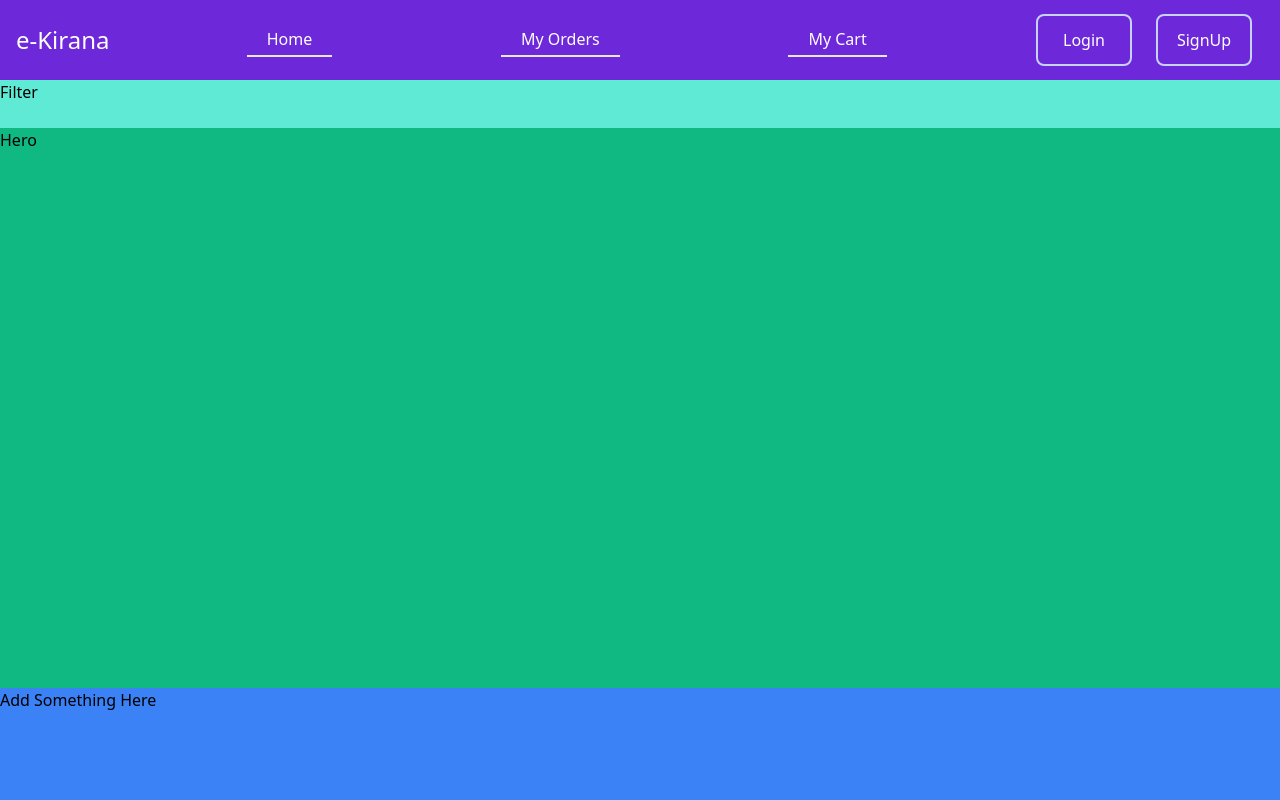
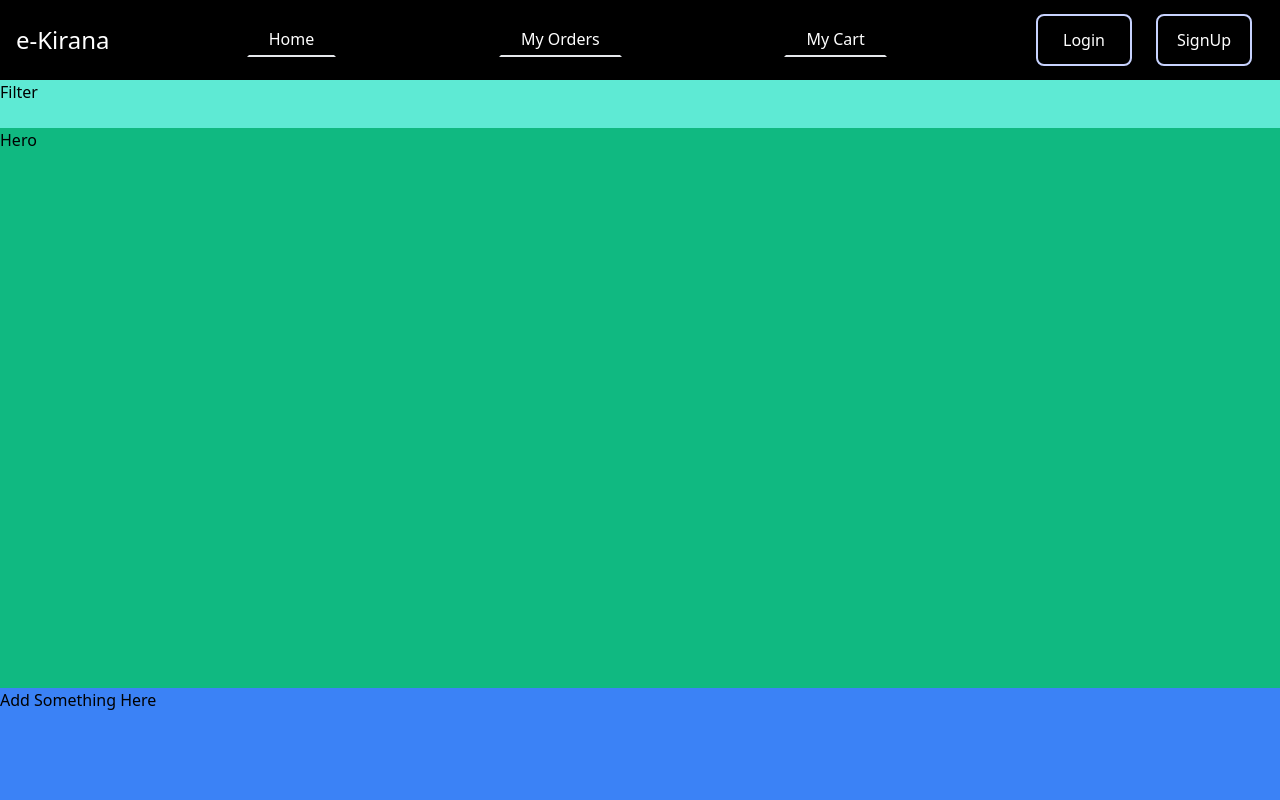
Before and after one commit to Subham-Beura/ekirana, a Next.js app: page / in a window 1280 px wide. Shown: the top 800 px of the page. Built offline with nearby package versions, Linux system fonts and the light colour scheme.

Commit message:
Style Menu Button

```diff
--- a/components/Navbar.tsx
+++ b/components/Navbar.tsx
@@ -2,20 +2,18 @@ import Link from "next/link"
 
 const Navbar = () => {
     return (
-        <div className="md:h-20  bg-violet-700 text-white px-4 flex justify-between items-center ">
+        <div className="md:h-20  bg-black text-white px-4 flex justify-between items-center ">
             <h1 className="text-2xl">e-Kirana</h1>
             <ul className=" hidden md:flex w-[50vw] mx-10  justify-between items-center  ">
-                <Link href={"#"} className="boprder-2 px-5  py-1  border-b-2 text-center"><li>Home</li></Link>
-                <Link href={"#"} className="boprder-2 px-5  py-1  border-b-2 text-center"><li>My Orders</li></Link>
-                <Link href={"#"} className="boprder-2 px-5  py-1  border-b-2 text-center"><li>My Cart</li></Link>
+                <Link href={"#"} className="menu-button"><li>Home</li></Link>
+                <Link href={"#"} className="menu-button"><li>My Orders</li></Link>
+                <Link href={"#"} className="menu-button"><li>My Cart</li></Link>
             </ul>
             <div>
                 <button className="button md:w-24 "><Link href='./login'>Login</Link></button>
                 <button className="button md:w-24 "><Link href="./signup">SignUp</Link></button>
-
             </div>
         </div>
     )
-
 }
 export default Navbar
--- a/pages/index.tsx
+++ b/pages/index.tsx
@@ -6,7 +6,7 @@ import Navbar from "../components/Navbar";
 
 export default function Home() {
   return (
-    <div className="flex flex-col bg-teal-300 ">
+    <div className="flex flex-col bg-teal-300 box-border   ">
       <Navbar/>
       <Filter/>
       <Hero/>
--- a/styles/globals.css
+++ b/styles/globals.css
@@ -1,6 +1,9 @@
 @tailwind base;
 @tailwind components;
 @tailwind utilities;
+.menu-button{
+    @apply border-x-2 border-x-black hover:border-2 hover:border-white  px-5  py-1  border-b-2 text-center
+}
 .button{
     @apply p-3 mx-1 md:mx-3 md:border-2 border-indigo-200 rounded-lg
 
```
